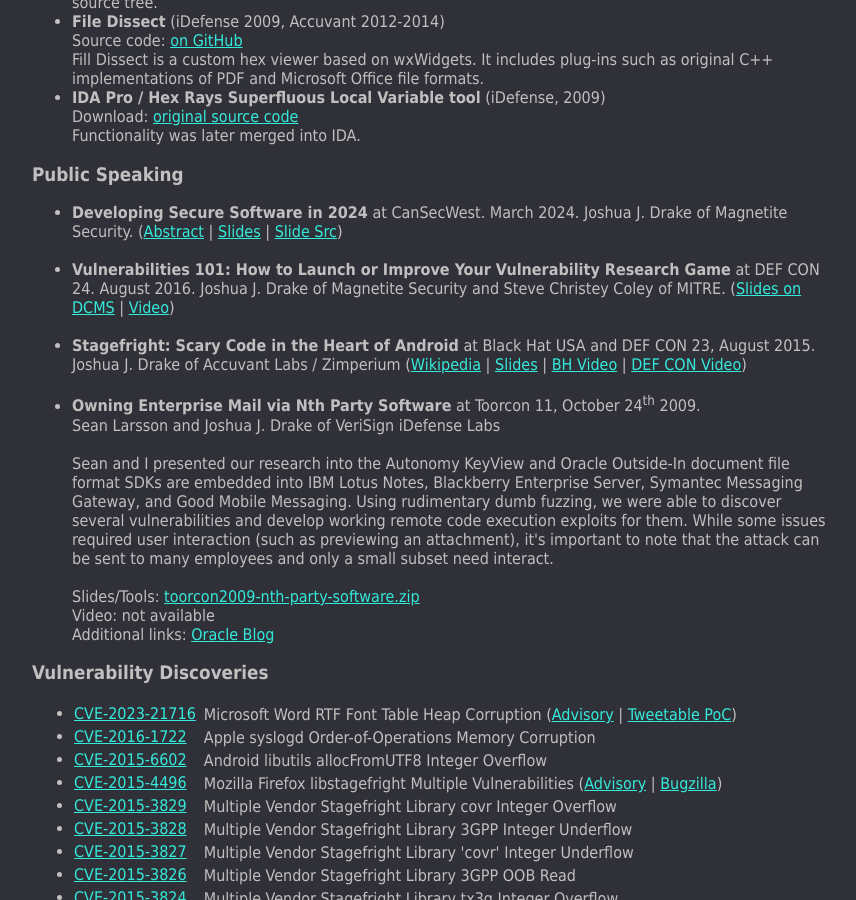
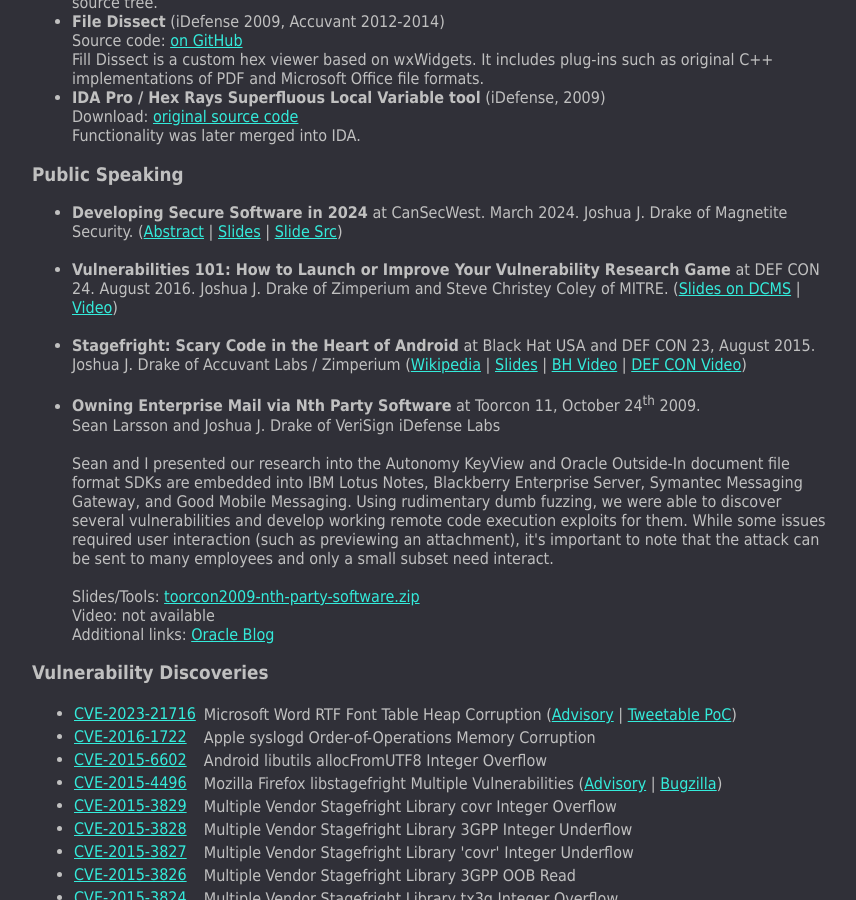
Before and after one commit to jduck/jduck.github.com, a Jekyll site: the page built from index.html, in a window 1280 px wide and 900 px high, scrolled down 1176 px. Shown: the whole window, without its empty margins (208-1064 px from the left). Built offline with Jekyll 4.4.1, drawn with Linux system fonts in a browser that asks for light colours.

Commit message:
Fix company affiliation for Vulns 101 talk

```diff
--- a/index.html
+++ b/index.html
@@ -84,7 +84,7 @@
 <li class="pub"><b>Developing Secure Software in 2024</b> at CanSecWest. March 2024. Joshua J. Drake of Magnetite Security. (<a href="https://cansecwest2024.sched.com/event/1Zl0m/developing-secure-software-in-2024">Abstract</a> | <a href="https://github.com/jduck/csw-slides-2024/releases/tag/csw-2024-presented">Slides</a> | <a href="https://github.com/jduck/csw-slides-2024">Slide Src</a>)</li>
 <br />
 
-<li class="pub"><b>Vulnerabilities 101: How to Launch or Improve Your Vulnerability Research Game</b> at DEF CON 24. August 2016. Joshua J. Drake of Magnetite Security and Steve Christey Coley of MITRE. (<a href="https://media.defcon.org/DEF%20CON%2024/DEF%20CON%2024%20presentations/DEF%20CON%2024%20-%20Drake-Christey-Vulnerabilities-101-UPDATED.pdf">Slides on DCMS</a> | <a href="https://www.youtube.com/watch?v=UYgBLUhHrCw">Video</a>)</li>
+<li class="pub"><b>Vulnerabilities 101: How to Launch or Improve Your Vulnerability Research Game</b> at DEF CON 24. August 2016. Joshua J. Drake of Zimperium and Steve Christey Coley of MITRE. (<a href="https://media.defcon.org/DEF%20CON%2024/DEF%20CON%2024%20presentations/DEF%20CON%2024%20-%20Drake-Christey-Vulnerabilities-101-UPDATED.pdf">Slides on DCMS</a> | <a href="https://www.youtube.com/watch?v=UYgBLUhHrCw">Video</a>)</li>
 <br />
 
 <li class="pub"><b>Stagefright: Scary Code in the Heart of Android</b> at Black Hat USA and DEF CON 23, August 2015. Joshua J. Drake of Accuvant Labs / Zimperium (<a href="https://en.wikipedia.org/wiki/Stagefright_(bug)">Wikipedia</a> | <a href="/pubs/us15-Drake-Stagefright%20Scary%20Code%20in%20the%20Heart%20of%20Android-slides.pdf">Slides</a> | <a href="https://www.youtube.com/watch?v=71YP65UANP0">BH Video</a> | <a href="https://www.youtube.com/watch?v=Lxo4zhKe5hA">DEF CON Video</a>)</li>
```
